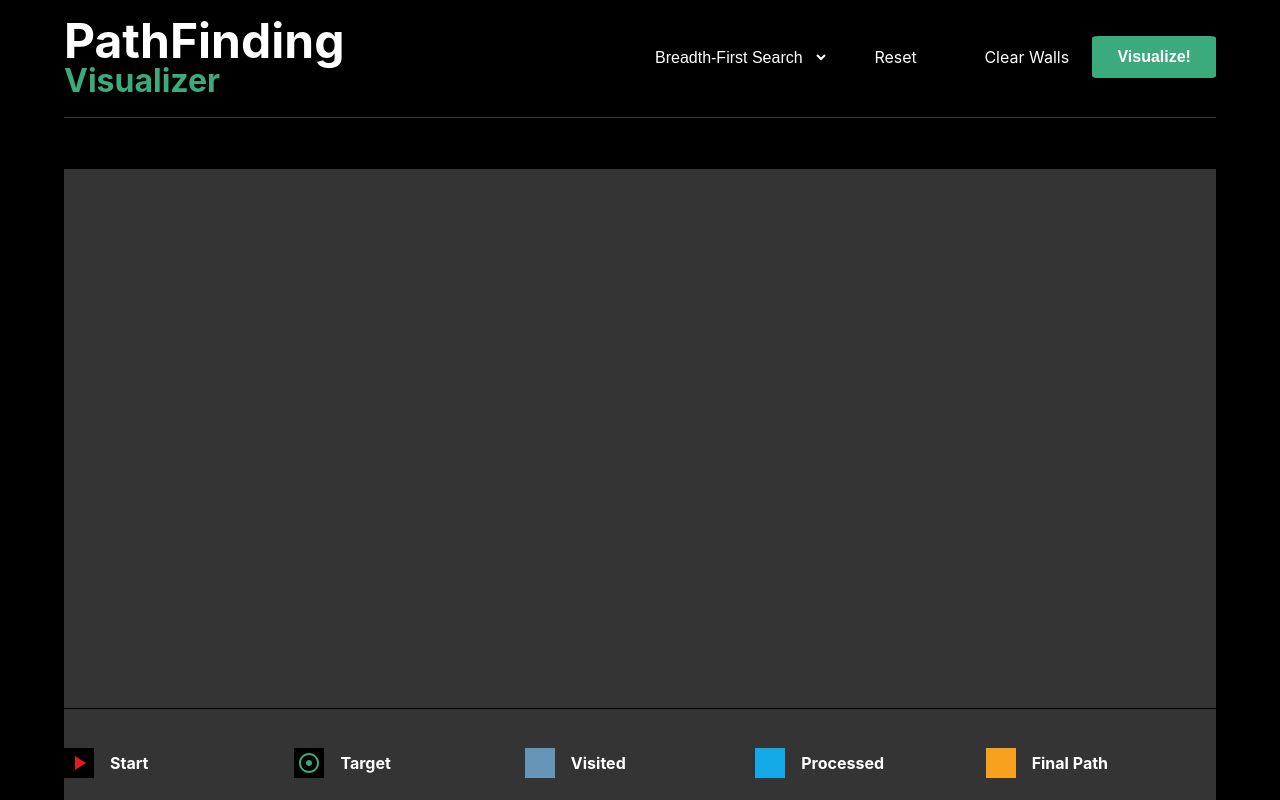
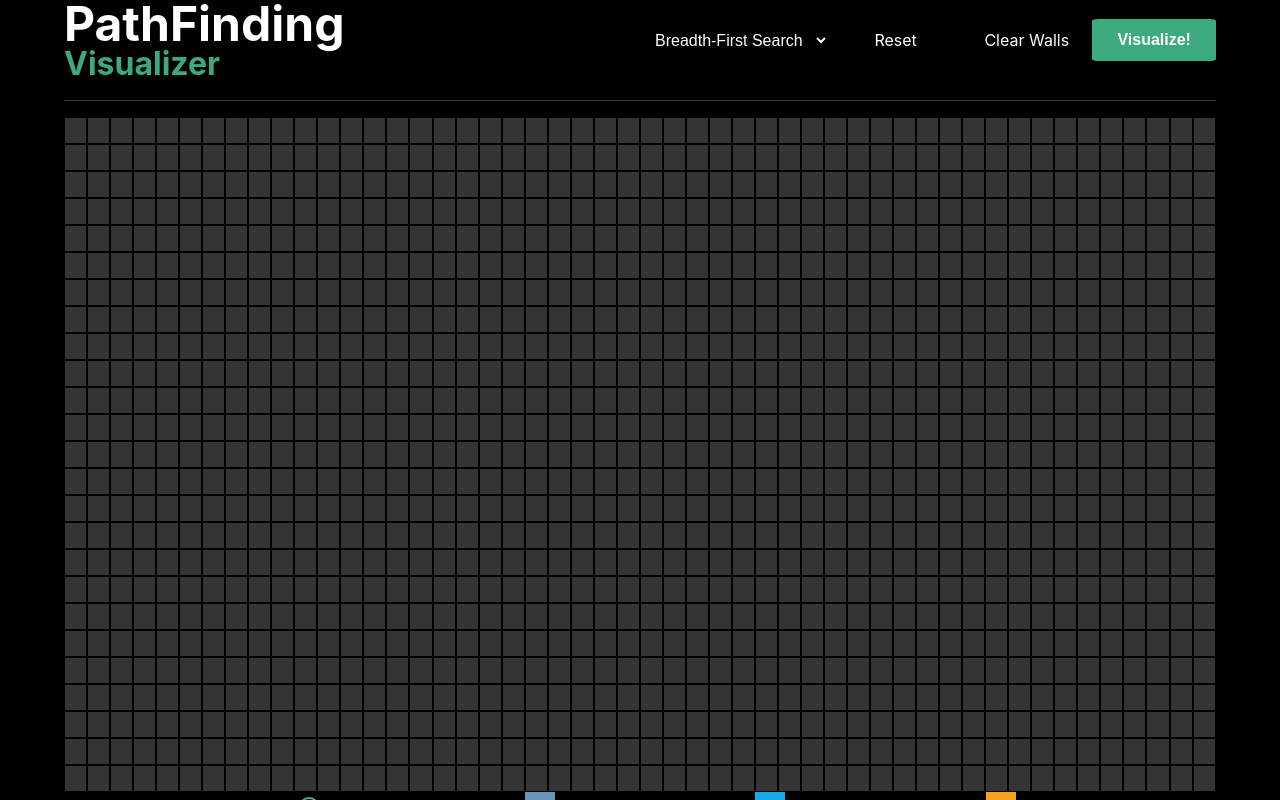
Before and after one commit to SankalpKadam/Path-Finding-Visualizer, a React (Create React App) app: page / in a window 1280 px wide. Built offline with nearby package versions, Linux system fonts and the light colour scheme.

Commit message:
changed grid size and display

```diff
--- a/src/components/Board/Board.jsx
+++ b/src/components/Board/Board.jsx
@@ -5,9 +5,9 @@ const Board = () =>{
     const [nodes, setNodes] = useState([])
     useEffect(()=>{
         let nodes = []
-        for(let i = 0; i< 15; i++){
+        for(let i = 0; i< 25; i++){
             let temp = []
-            for (let j =0 ; j< 36; j++){
+            for (let j =0 ; j< 50; j++){
                 temp.push(0)
             }
             nodes.push(temp)
@@ -16,18 +16,27 @@ const Board = () =>{
 
     },[])
     return (
-        <div className="board">
+        <table className="board" cellSpacing={"0"}>
+            <tbody>
             {
                 nodes.map((row, rowIndex)=>{
-                    return (<>
+                    return (<tr>
                     {
 
-                        row.map((col, colIndex)=><Node row={rowIndex} col={colIndex}/>)
+                        row.map((col, colIndex)=>{
+                        return (<td>
+
+                            <Node row={rowIndex} col={colIndex}/>
+                        </td>)
+                    })
                     }
-                    </>)
+                    </tr>)
                 })
             }
-        </div>
+
+
+            </tbody>
+        </table>
     )
 }
 
--- a/src/components/Board/index.css
+++ b/src/components/Board/index.css
@@ -1,13 +1,16 @@
 .board{
-    /* height: 70%; */
+    height: 70%;
     width: 90%;
-    display: flex;
-    flex-direction: row;
-    gap: 1px;
-    flex-wrap: wrap;
-    justify-content: flex-start;
-    align-items: center;
-    align-content: flex-start;
     max-width: 1500px;
     padding: 0;
+    border-collapse: collapse;
 }
+
+tr{
+    width: 100%;
+    height: calc(100%/50);
+}
+td{
+    width: calc(100%/50);
+    height: 25px;
+}
--- a/src/components/Navbar/Navbar.jsx
+++ b/src/components/Navbar/Navbar.jsx
@@ -25,20 +25,14 @@ const Navbar = () => {
     }
   }
   const removeBg = ()=>{
-    for(let i = 0; i<15;i++){
-      for(let j =0;j<35;j++){
+    for(let i = 0; i<25;i++){
+      for(let j =0;j<50;j++){
         document.getElementById(`${i}-${j}`).style.backgroundColor="#353434"
       }
     }
   }
   const Reset = (e)=>{
     removeBg()
-    dispatch(setStartNode({
-      start: null
-    }))
-    dispatch(setTargetNode({
-      target:null
-    }))
     setSelected('')
   }
   return (
```
